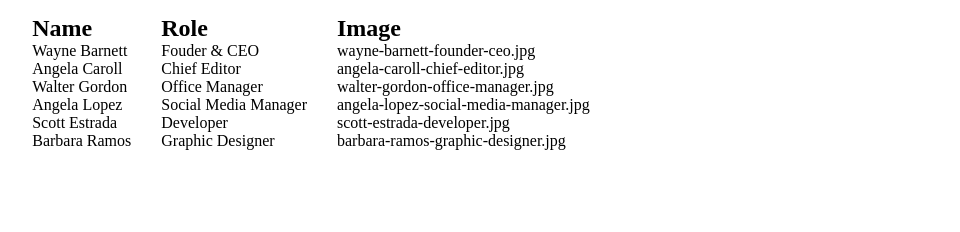
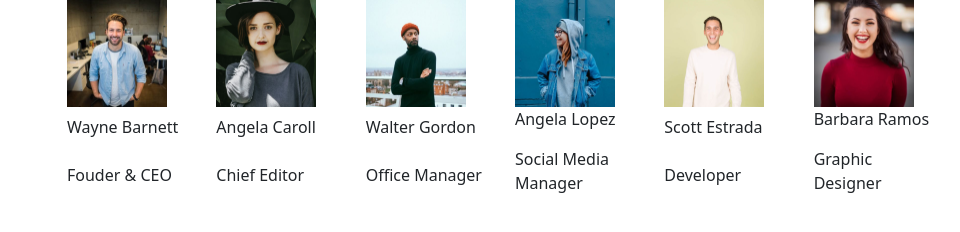
Before and after one commit to GiacomoArena/js-our-team, a plain HTML site: page index.html in a window 1280 px wide. Shown: the whole page, without its empty margins (137-1097 px from the left). Drawn offline with nearby package versions, Linux system fonts and the light colour scheme.

Commit message:
update commit

```diff
--- a/css/style.css
+++ b/css/style.css
@@ -4,17 +4,19 @@
   box-sizing: border-box;
 }
 .container{
+
   width: 70%;
   display: flex;
   justify-content: center;
   align-content: center;
 }
 .col{
-  margin: 15px;
+  display: flex;
+flex-wrap: wrap;
+align-items: flex-start;
 }
-#teamName,
-#teamRole,
-#teamImg{
-  display: flex;
-  flex-direction: column;
+
+
+img{
+  width: 100px;
 }
--- a/index.html
+++ b/index.html
@@ -4,11 +4,14 @@
   <meta charset="UTF-8">
   <meta http-equiv="X-UA-Compatible" content="IE=edge">
   <meta name="viewport" content="width=device-width, initial-scale=1.0">
+  <link rel='stylesheet' href='https://cdnjs.cloudflare.com/ajax/libs/bootstrap/5.2.3/css/bootstrap.min.css' integrity='sha512-SbiR/eusphKoMVVXysTKG/7VseWii+Y3FdHrt0EpKgpToZeemhqHeZeLWLhJutz/2ut2Vw1uQEj2MbRF+TVBUA==' crossorigin='anonymous'/>
+
   <link rel="stylesheet" href="css/style.css">
+
   <title>Our Team </title>
 </head>
 <body>
-  <div class="container">
+  <!-- <div class="container">
     <div class="col" id="teamName">
       <h2>Name</h2>
     </div>
@@ -23,8 +26,12 @@
     </div>
 
     </table>
+  </div> -->
+  <div class="container">
+    <div class="row ">
+    <!-- creo all'interno di row tante colonne quanti sono gli oggetti con le info del team -->
+    </div>
   </div>
-
   <script src="js/script.js"></script>
 </body>
 </html>
--- a/js/script.js
+++ b/js/script.js
@@ -1,6 +1,4 @@
-const trName = document.getElementById('teamName');
-const teamRole = document.getElementById('teamRole');
-const teamImg = document.getElementById('teamImg');
+const teamInfo = document.querySelector('.row')
 
 
 const team = [
@@ -39,13 +37,13 @@ const team = [
 
 for(let member of team){
   console.log(member);
-  trName.innerHTML += `
+
+  teamInfo.innerHTML += `
+  <div class="col">
+  <img src="img/${member.image}">
   <p> ${member.name} </p>
-  `
-  teamRole.innerHTML += `
   <p> ${member.role} </p>
-  `
-  teamImg.innerHTML += `
-  <p> ${member.image} </p>
-  `
+  </div>
+
+  `;
 }
```
